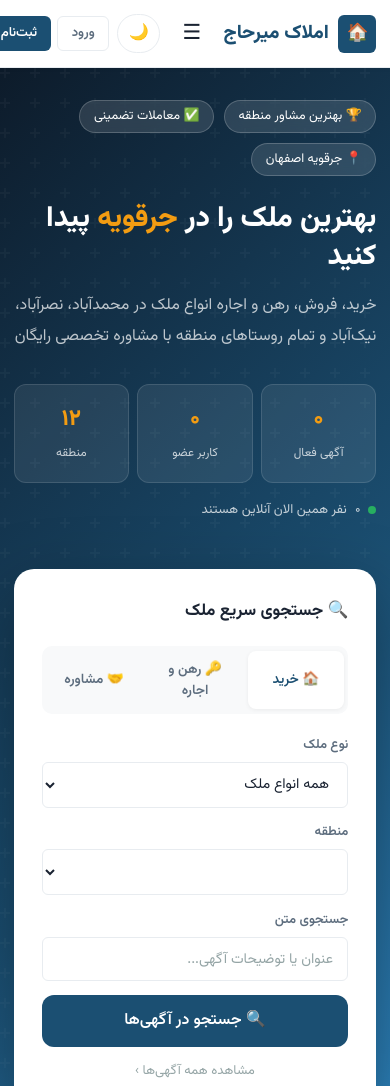
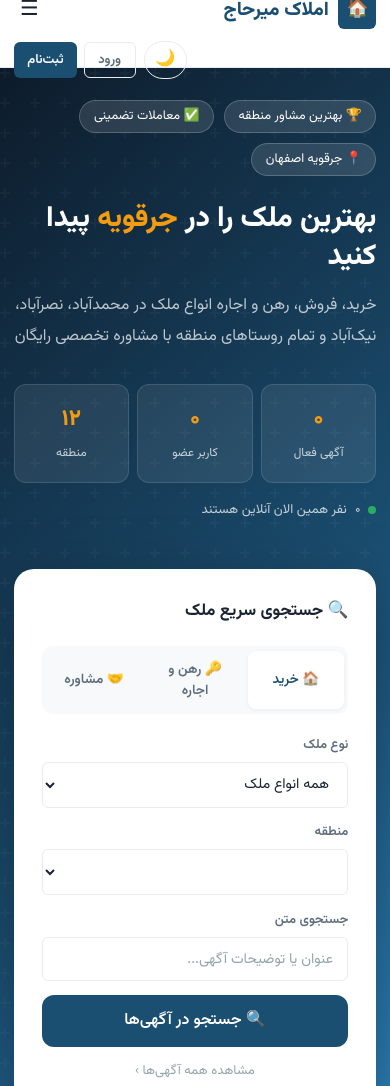
Before and after one commit to amirreza91-13/mirhaj-realestate, a website: page frontend/pages/index.html in a window 390 px wide. Shown: the top 1086 px of the page. Drawn offline with nearby package versions, Linux system fonts and the light colour scheme; no server answers.

Commit message:
fix: mobile navbar logo overlap and footer grid overflow

```diff
--- a/frontend/css/style.css
+++ b/frontend/css/style.css
@@ -427,10 +427,25 @@ textarea.form-control { resize: vertical; min-height: 100px; }
   }
 }
 
-@media (max-width: 480px) {
+@media (max-width: 600px) {
   footer [style*="grid-template-columns:2fr"],
   footer [style*="grid-template-columns: 2fr"] {
     grid-template-columns: 1fr !important;
+  }
+
+  /* Navbar action buttons (dashboard, create-listing, dark mode toggle...)
+     were overflowing off-screen next to the hamburger. Wrap them onto
+     their own row instead of letting them get clipped. */
+  .navbar .container {
+    flex-wrap: wrap;
+    row-gap: 0.5rem;
+  }
+  .navbar-actions {
+    flex-basis: 100%;
+    order: 3;
+    justify-content: flex-end;
+    overflow-x: auto;
+    -webkit-overflow-scrolling: touch;
   }
 }
 
```
